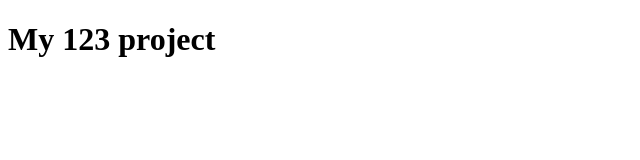
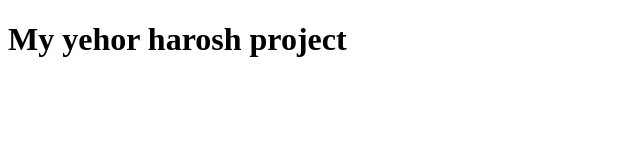
Before and after one commit to Yehormann/my-project, a plain HTML site: page index.html in a window 1280 px wide. Shown: the whole page, without its empty margins (0-640 px from the left). Drawn offline with Linux system fonts and the light colour scheme.

Commit message:
Update index.html

```diff
--- a/index.html
+++ b/index.html
@@ -7,6 +7,6 @@
     <title>My project</title>
 </head>
 <body>
-    <h1>My 123 project</h1>
+    <h1>My yehor harosh project</h1>
 </body>
 </html>
```
